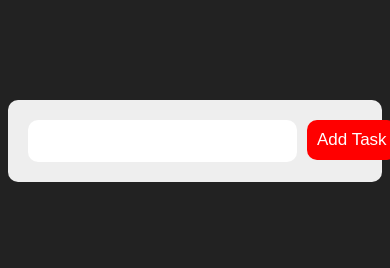
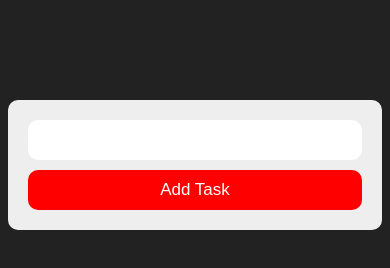
Before and after one commit to Sayyid-Abbas/to-do-list, a plain HTML site: page index.html in a window 390 px wide. Drawn offline with Linux system fonts and the light colour scheme.

Commit message:
Fixing A problem With The Compatibility With Small Screens

```diff
--- a/main.css
+++ b/main.css
@@ -14,6 +14,12 @@ body {
   display: flex;
   gap: 10px;
   margin-bottom: 30px;
+}
+@media (max-width: 450px) {
+  .container .form {
+    flex-direction: column;
+    height: 90px;
+  }
 }
 .container .form .input {
   border: none;
```
